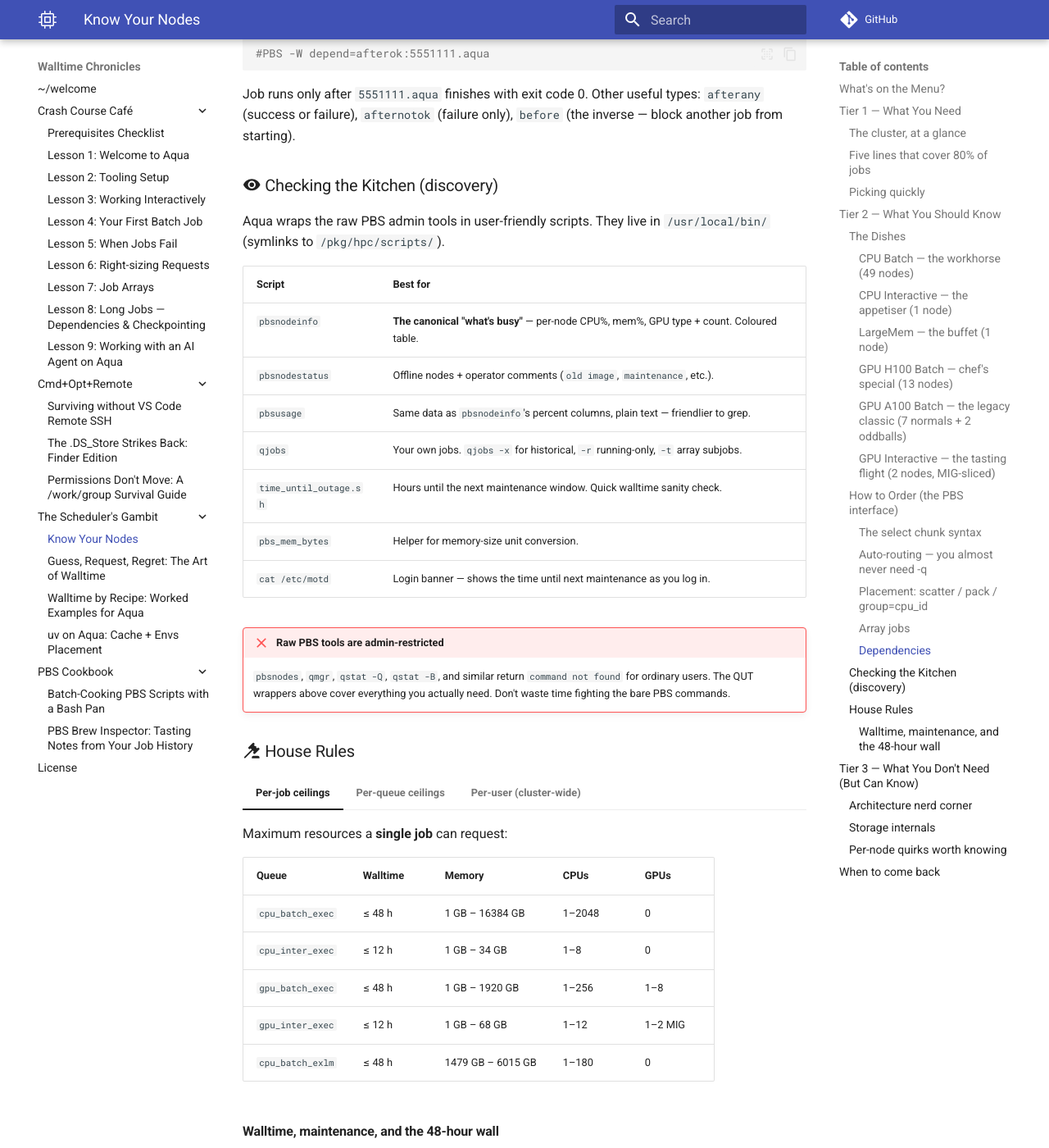
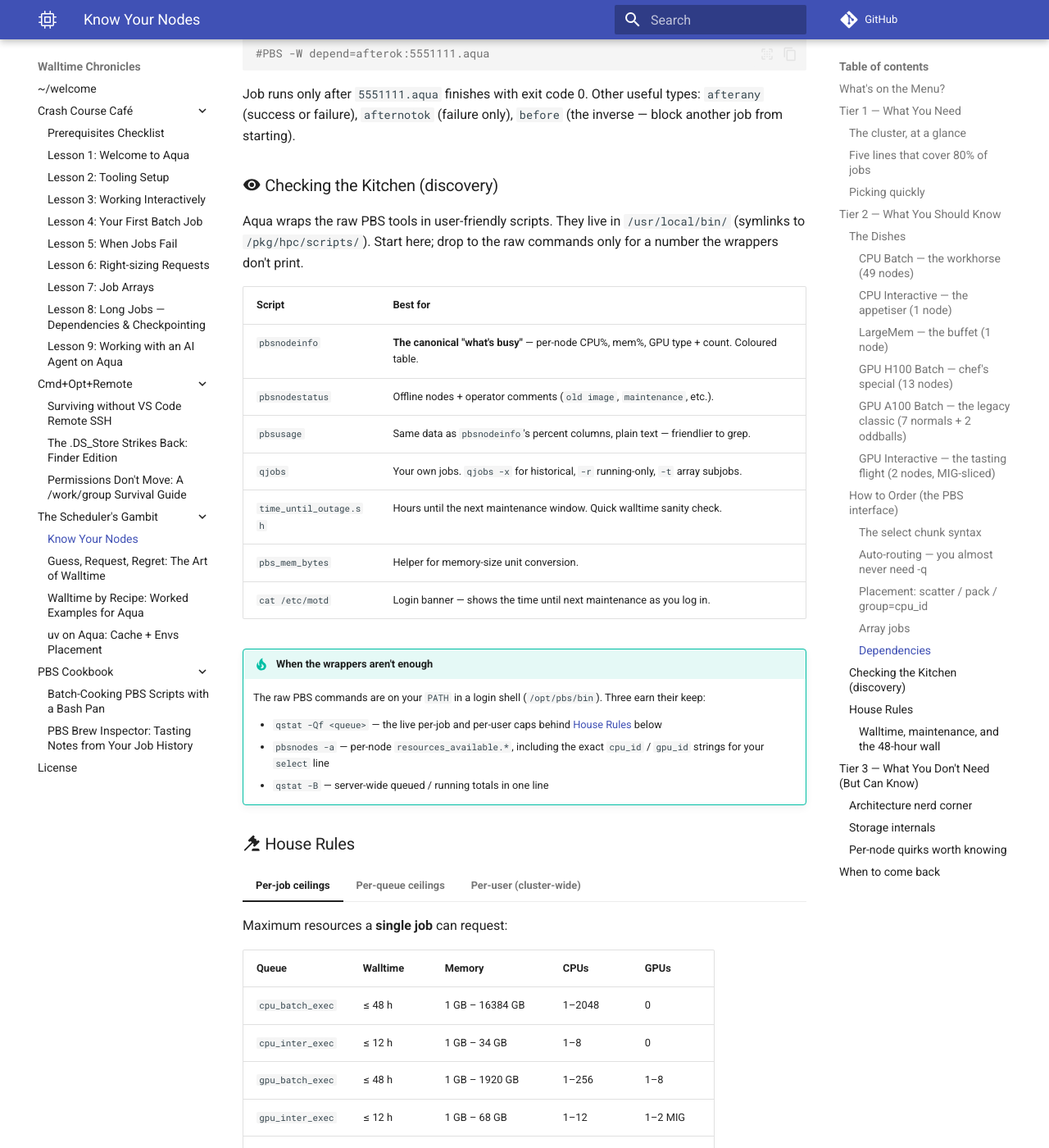
Before and after one commit to ZhipengHe/Walltime-Chronicles, an MkDocs documentation site: the page built from docs/scheduler/Know-Your-Nodes.md, in a window 1280 px wide and 1400 px high, scrolled down 9572 px. Shown: the whole window at 82% size. Built offline with MkDocs 1.6.1 and Material for MkDocs 9.7.7, drawn with Linux system fonts in a browser that asks for light colours; plug-ins that fetch from the network failed and are left out; comment, search, counter and statistics services are not loaded.

Commit message:
docs: correct three PBS facts checked against Aqua
Know Your Nodes claimed the raw PBS tools (pbsnodes, qstat -Q, qstat -B)
are admin-restricted; they work for ordinary users from a login shell,
and only look unavailable from a non-login shell where /opt/pbs/bin is
not on PATH. The box now says when the raw commands are worth reaching
for over the QUT wrappers: qstat -Qf for live queue caps, pbsnodes -a
for the cpu_id / gpu_id strings, qstat -B for server totals.

Batch-Cooking listed P100 and MI100 as valid gpu_id values; the only
values on the cluster are H100 and A100. Lesson 4's stub described a
job moving Q -> R -> C; PBS Professional has no C state, a finished
job shows F.

Co-Authored-By: Claude Fable 5 <noreply@anthropic.com>

```diff
--- a/docs/scheduler/Know-Your-Nodes.md
+++ b/docs/scheduler/Know-Your-Nodes.md
@@ -370,7 +370,7 @@ Job runs only after `5551111.aqua` finishes with exit code 0. Other useful types
 
 ### :material-eye: Checking the Kitchen (discovery)
 
-Aqua wraps the raw PBS admin tools in user-friendly scripts. They live in `/usr/local/bin/` (symlinks to `/pkg/hpc/scripts/`).
+Aqua wraps the raw PBS tools in user-friendly scripts. They live in `/usr/local/bin/` (symlinks to `/pkg/hpc/scripts/`). Start here; drop to the raw commands only for a number the wrappers don't print.
 
 | Script                  | Best for                                                                 |
 | ----------------------- | ------------------------------------------------------------------------ |
@@ -382,8 +382,12 @@ Aqua wraps the raw PBS admin tools in user-friendly scripts. They live in `/usr/
 | `pbs_mem_bytes`         | Helper for memory-size unit conversion.                                  |
 | `cat /etc/motd`         | Login banner — shows the time until next maintenance as you log in.     |
 
-!!! failure "Raw PBS tools are admin-restricted"
-    `pbsnodes`, `qmgr`, `qstat -Q`, `qstat -B`, and similar return `command not found` for ordinary users. The QUT wrappers above cover everything you actually need. Don't waste time fighting the bare PBS commands.
+!!! tip "When the wrappers aren't enough"
+    The raw PBS commands are on your `PATH` in a login shell (`/opt/pbs/bin`). Three earn their keep:
+
+    - `qstat -Qf <queue>` — the live per-job and per-user caps behind [House Rules](#house-rules) below
+    - `pbsnodes -a` — per-node `resources_available.*`, including the exact `cpu_id` / `gpu_id` strings for your `select` line
+    - `qstat -B` — server-wide queued / running totals in one line
 
 ### :material-gavel: House Rules { #house-rules }
 
```
Also changed, not shown: docs/pbs-scripts/Batch-Cooking-PBS-Scripts-with-a-Bash-Pan.md (+1 -1 lines), docs/tutorials/lesson-4.md (+1 -1 lines).
